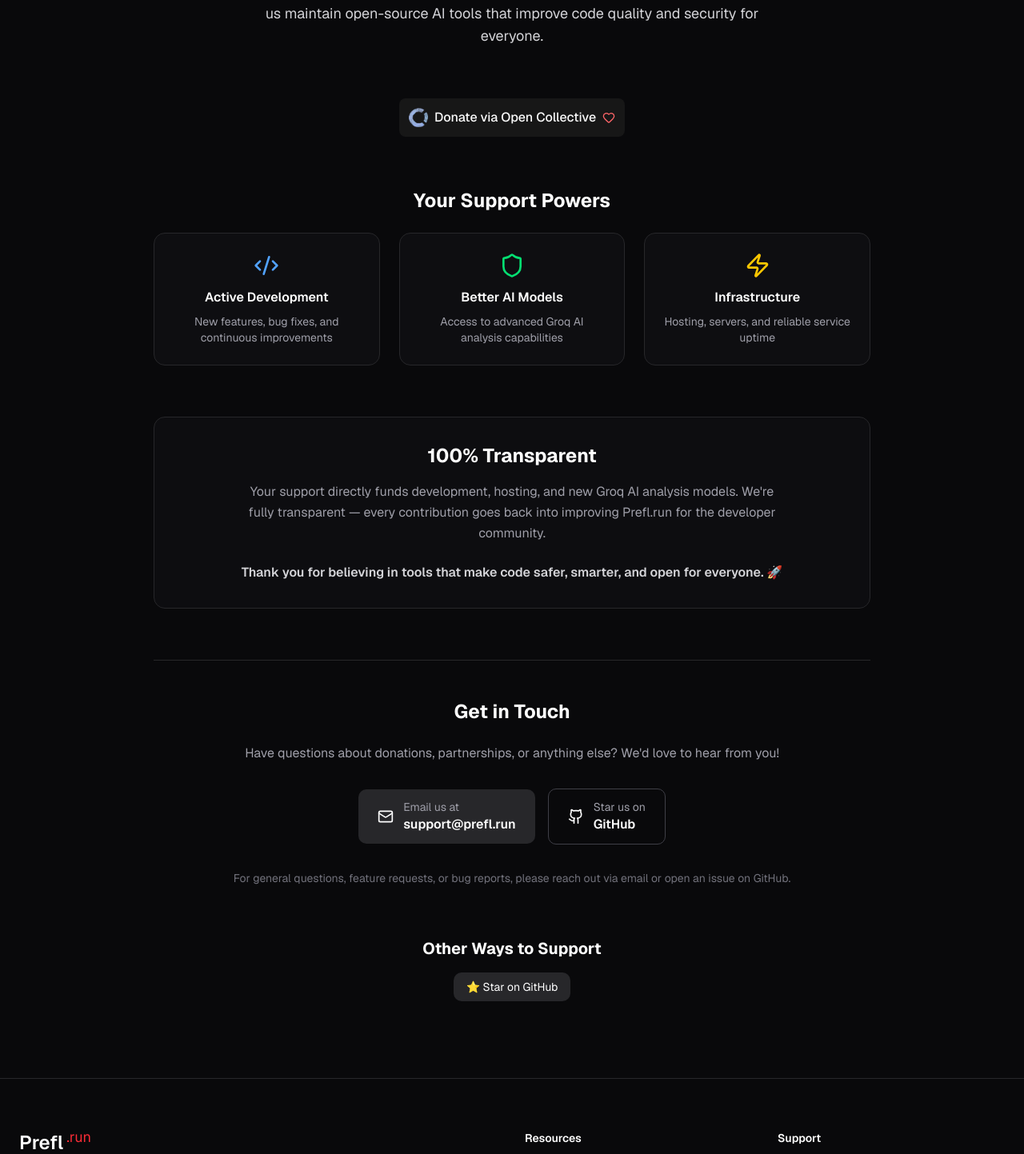
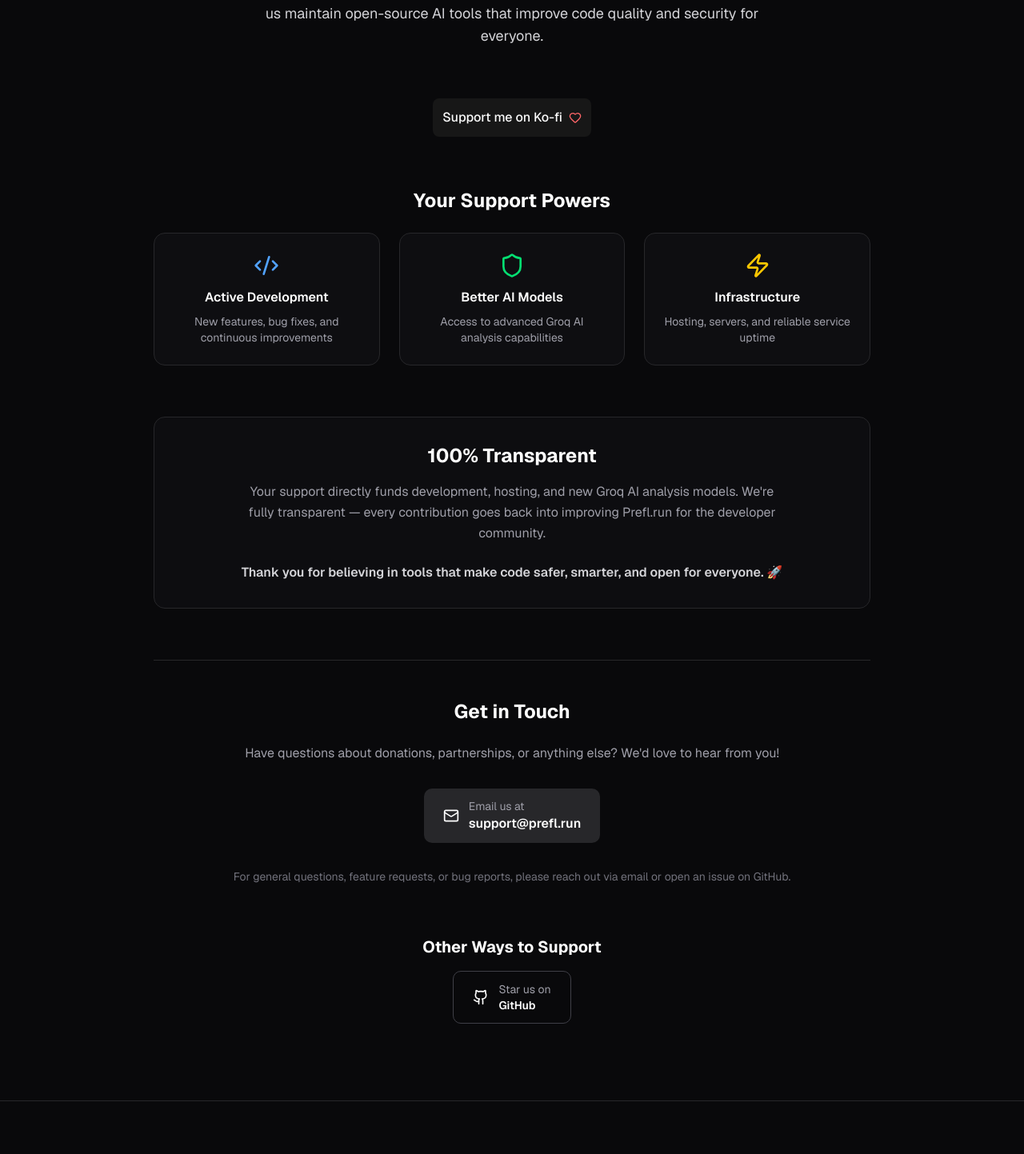
Before and after one commit to preflight-ai/site, a Next.js app: page /donate in a window 1280 px wide. Shown: the part 262-1705 px from the top of the page at 80% size. Built offline with nearby package versions, Linux system fonts and the light colour scheme.

Commit message:
feat: spnsor button

```diff
--- a/app/donate/page.tsx
+++ b/app/donate/page.tsx
@@ -45,14 +45,9 @@
             rel="noopener noreferrer"
           >
             <Button className="cursor-pointer flex items-center gap-2 px-8 py-6 text-base">
-              <Image
-                src="/opencollective-logo.webp"
-                alt="Open Collective"
-                width={24}
-                height={24}
-                priority
-              />
-              Donate via Open Collective
+              <a href="https://ko-fi.com/L3L21NM95C" target="_blank">
+                Support me on Ko-fi
+              </a>
               <Heart className="text-red-400" size={18} />
             </Button>
           </Link>
@@ -136,19 +131,6 @@
                 <div className="font-semibold">support@prefl.run</div>
               </div>
             </a>
-
-            <a
-              href="https://github.com/preflight-ai/cli"
-              target="_blank"
-              rel="noopener noreferrer"
-              className="flex items-center gap-3 px-6 py-3 border border-zinc-700 hover:border-zinc-600 rounded-lg transition-colors"
-            >
-              <Github size={20} />
-              <div className="text-left">
-                <div className="text-sm text-zinc-400">Star us on</div>
-                <div className="font-semibold">GitHub</div>
-              </div>
-            </a>
           </div>
 
           <p className="text-zinc-500 text-sm text-center mt-8">
@@ -166,13 +148,17 @@
         >
           <h2 className="text-xl font-bold mb-4">Other Ways to Support</h2>
           <div className="flex flex-wrap gap-3 justify-center text-sm">
-            <a
+          <a
               href="https://github.com/preflight-ai/cli"
               target="_blank"
               rel="noopener noreferrer"
-              className="px-4 py-2 bg-zinc-800 hover:bg-zinc-700 rounded-lg transition-colors"
+              className="flex items-center gap-3 px-6 py-3 border border-zinc-700 hover:border-zinc-600 rounded-lg transition-colors"
             >
-              ⭐ Star on GitHub
+              <Github size={20} />
+              <div className="text-left">
+                <div className="text-sm text-zinc-400">Star us on</div>
+                <div className="font-semibold">GitHub</div>
+              </div>
             </a>
           </div>
         </motion.div>
```
